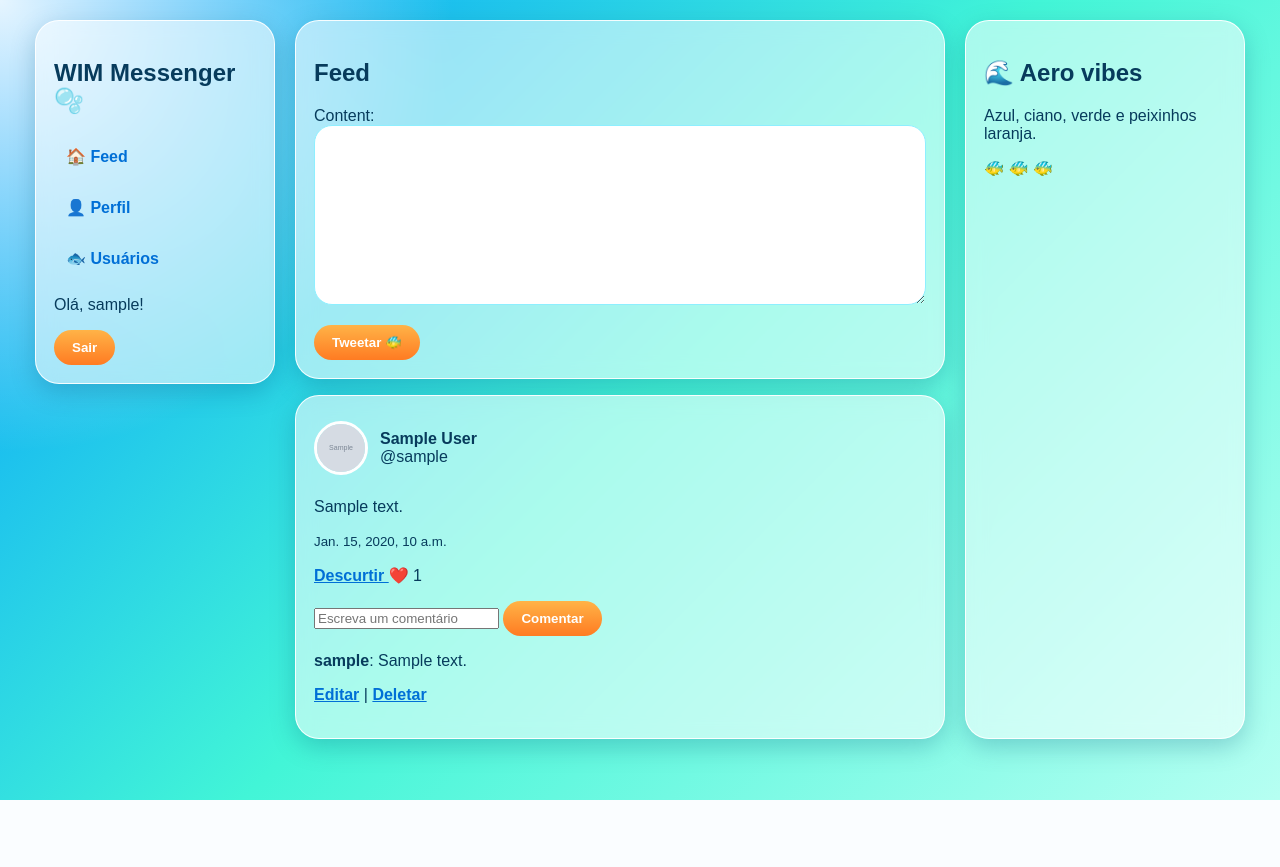
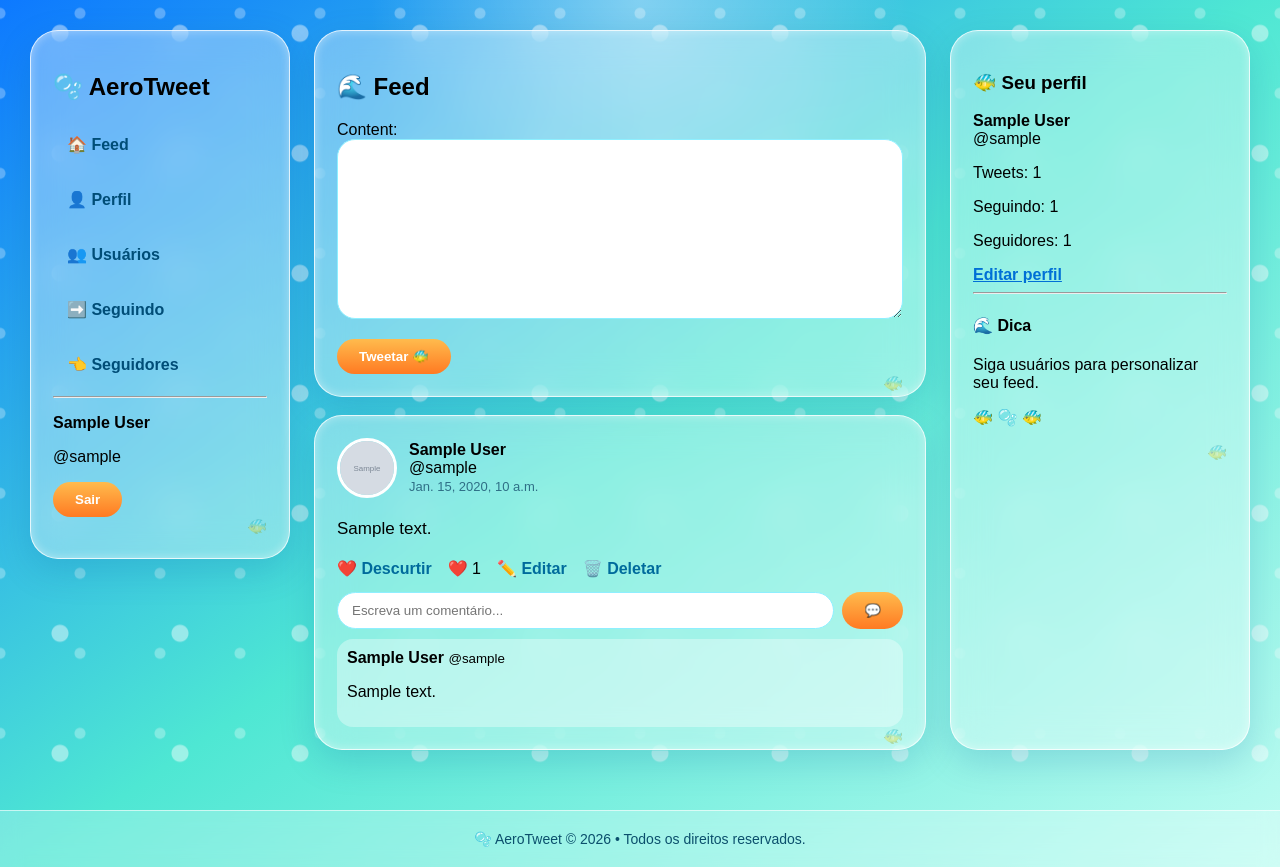
Before and after one commit to maluucodes/twitter-clone-ebac, a Django app: page / in a window 1280 px wide. Before the commit the page ends 800 px from the top, so only its background shows below. Run offline with Django 5.2, Linux system fonts and the light colour scheme; a user stored in the database is signed in; tables that the repository leaves empty hold one stand-in row (values such as "Sample post"); grey boxes marked "Sample" are stand-in pictures.

Commit message:
finished interface

```diff
--- a/static/css/style.css
+++ b/static/css/style.css
@@ -2,14 +2,18 @@
     box-sizing: border-box;
 }
 
-body {
-    margin: 0;
-    font-family: Arial, sans-serif;
-    color: #073b5c;
+body{
+    margin:0;
+    font-family:Arial,Helvetica,sans-serif;
     background:
-        radial-gradient(circle at top left, rgba(255, 255, 255, 0.9), transparent 30%),
-        linear-gradient(135deg, #0099ff, #42f5d7, #b6fff2);
-    min-height: 100vh;
+    radial-gradient(circle at top,#ffffff66,transparent 25%),
+    linear-gradient(
+        145deg,
+        #0d79ff,
+        #4ee7d3,
+        #bffcf2
+    );
+    min-height:100vh;
 }
 
 a {
@@ -17,32 +21,42 @@ a {
     font-weight: bold;
 }
 
-button {
-    cursor: pointer;
-    border: none;
-    border-radius: 999px;
-    padding: 10px 18px;
-    background: linear-gradient(180deg, #ffb347, #ff7b22);
-    color: white;
-    font-weight: bold;
+button{
+    border:none;
+    border-radius:999px;
+    padding:10px 22px;
+    background:
+    linear-gradient(
+        #ffbb4d,
+        #ff7a22
+    );
+    color:white;
+    font-weight:bold;
+    transition:.2s;
+}
+
+button:hover{
+    transform:scale(1.04);
 }
 
 .page {
     display: grid;
-    grid-template-columns: 240px minmax(0, 680px) 280px;
-    gap: 20px;
-    max-width: 1250px;
-    margin: 0 auto;
-    padding: 20px;
+    grid-template-columns: 260px 1fr 300px;
+    gap: 24px;
+    max-width: 1450px;
+    margin: auto;
+    padding: 30px;
 }
 
 .card {
-    background: rgba(255, 255, 255, 0.55);
-    border: 1px solid rgba(255, 255, 255, 0.9);
-    border-radius: 24px;
-    box-shadow: 0 8px 24px rgba(0, 80, 120, 0.25);
-    backdrop-filter: blur(10px);
-    padding: 18px;
+    background: rgba(255,255,255,.35);
+    border-radius: 28px;
+    border: 1px solid rgba(255,255,255,.8);
+    backdrop-filter: blur(18px);
+    padding: 22px;
+    box-shadow:
+        0 12px 35px rgba(0,90,160,.18),
+        inset 0 0 10px rgba(255,255,255,.4);
 }
 
 .sidebar {
@@ -56,16 +70,19 @@ button {
     margin-bottom: 20px;
 }
 
-.nav-link {
-    display: block;
-    padding: 12px;
-    margin-bottom: 8px;
-    border-radius: 18px;
-    text-decoration: none;
+.nav-link{
+    display:block;
+    padding:14px;
+    margin-bottom:8px;
+    border-radius:18px;
+    text-decoration:none;
+    color:#004d77;
 }
 
-.nav-link:hover {
-    background: rgba(255, 255, 255, 0.45);
+.nav-link:hover{
+    background:
+    rgba(255,255,255,.4);
+
 }
 
 .tweet-box textarea {
@@ -81,12 +98,12 @@ button {
     margin-top: 16px;
 }
 
-.avatar {
-    width: 54px;
-    height: 54px;
-    object-fit: cover;
-    border-radius: 50%;
-    border: 3px solid white;
+.avatar{
+    width:60px;
+    height:60px;
+    object-fit:cover;
+    border-radius:50%;
+    border:3px solid white;
 }
 
 .tweet-header {
@@ -103,13 +120,205 @@ button {
     display: block;
 }
 
-@media (max-width: 900px) {
+.tweet-card {
+    margin-top: 18px;
+}
+
+.tweet-header {
+    display: flex;
+    align-items: center;
+    gap: 12px;
+}
+
+.tweet-content {
+    font-size: 17px;
+    line-height: 1.5;
+    margin: 18px 0;
+}
+
+.tweet-date {
+    color: #2f6f86;
+    font-size: 13px;
+}
+
+.tweet-actions {
+    display: flex;
+    gap: 16px;
+    align-items: center;
+    flex-wrap: wrap;
+    margin-top: 12px;
+}
+
+.tweet-actions a {
+    color: #006b9c;
+    text-decoration: none;
+    font-weight: bold;
+}
+
+.comment-form {
+    display: flex;
+    gap: 8px;
+    margin-top: 14px;
+}
+
+.comment-form input {
+    flex: 1;
+    border-radius: 999px;
+    border: 1px solid #8eefff;
+    padding: 10px 14px;
+}
+
+.comment {
+    background: rgba(255,255,255,.35);
+    border-radius: 16px;
+    padding: 10px;
+    margin-top: 10px;
+}
+
+body::before {
+    content: "";
+    position: fixed;
+    inset: 0;
+    pointer-events: none;
+    background-image:
+        radial-gradient(circle, rgba(255,255,255,.45) 0 8px, transparent 9px),
+        radial-gradient(circle, rgba(255,255,255,.3) 0 5px, transparent 6px);
+    background-size: 120px 120px, 80px 80px;
+    animation: bubbles 18s linear infinite;
+}
+
+@keyframes bubbles {
+    from {
+        background-position: 0 100vh, 40px 100vh;
+    }
+    to {
+        background-position: 0 -100vh, 40px -100vh;
+    }
+}
+
+
+.card::after {
+    content: "🐠";
+    float: right;
+    opacity: .35;
+}
+
+.edit-form textarea {
+    width: 100%;
+    min-height: 120px;
+    border: 1px solid #8eefff;
+    border-radius: 22px;
+    padding: 16px;
+    font-size: 16px;
+    resize: vertical;
+    outline: none;
+    background: rgba(255,255,255,.65);
+    transition: .2s;
+}
+
+.edit-form textarea:focus {
+    border-color: #00b7ff;
+    box-shadow: 0 0 12px rgba(0,183,255,.35);
+}
+
+.edit-actions {
+    margin-top: 18px;
+}
+
+.edit-actions a {
+    display: inline-block;
+    margin-top: 14px;
+    text-decoration: none;
+    font-weight: bold;
+}
+
+.footer {
+    margin-top: 30px;
+    padding: 20px;
+    text-align: center;
+    color: #0b4f6c;
+    font-size: 14px;
+    background: #ffffff40;
+    backdrop-filter: blur(10px);
+    border-top: 1px solid #ffffff99;
+}
+
+.footer p {
+    margin: 0;
+}
+
+.mobile-menu {
+    display: none;
+}
+
+@media (max-width: 1100px) {
+
     .page {
         grid-template-columns: 1fr;
+        max-width: 760px;
+        padding: 18px;
     }
-
-    .sidebar,
-    .right-panel {
-        position: static;
+    .desktop-only {
+        display: none;
+    }
+    .mobile-menu {
+        display: block;
+        position: sticky;
+        top: 12px;
+        z-index: 999;
+        margin-bottom: 20px;
+        backdrop-filter: blur(16px);
+    }
+    .mobile-menu summary {
+        list-style: none;
+        cursor: pointer;
+        user-select: none;
+        padding: 16px 20px;
+        font-size: 22px;
+        font-weight: bold;
+        color: #004d77;
+        border-radius: 20px;
+        background: rgba(255,255,255,.35);
+        display: flex;
+        justify-content: space-between;
+        align-items: center;
+    }
+    .mobile-menu summary::-webkit-details-marker {
+        display: none;
+    }
+    .mobile-menu summary::after {
+        content: "▼";
+        font-size: 16px;
+        transition: .25s;
+    }
+    .mobile-menu[open] summary::after {
+        content: "▲";
+    }
+    .mobile-menu[open] summary {
+        margin-bottom: 20px;
     }
 }
+
+@media (max-width: 700px) {
+
+    .page {
+        grid-template-columns: 1fr;
+        padding: 12px;
+    }
+    .tweet-header {
+        align-items: flex-start;
+    }
+    .comment-form {
+        flex-direction: column;
+    }
+    .comment-form input {
+        width: 100%;
+    }
+    button {
+        width: 100%;
+    }
+    .mobile-menu summary {
+        font-size: 20px;
+        padding: 14px 18px;
+    }
+}
--- a/templates/accounts/followers_list.html
+++ b/templates/accounts/followers_list.html
@@ -5,10 +5,7 @@
 
     {% for profile in followers %}
         <article>
-            {% if profile.avatar %}
-                <img src="{{ profile.avatar.url }}" alt="Foto de perfil" width="50">
-            {% endif %}
-
+            {% include "includes/avatar.html" with profile=profile %}
             <p>
                 <strong>{{ profile.display_name|default:profile.user.username }}</strong>
                 @{{ profile.user.username }}
--- a/templates/accounts/following_list.html
+++ b/templates/accounts/following_list.html
@@ -5,10 +5,7 @@
 
     {% for profile in following %}
         <article>
-            {% if profile.avatar %}
-                <img src="{{ profile.avatar.url }}" alt="Foto de perfil" width="50">
-            {% endif %}
-
+            {% include "includes/avatar.html" with profile=profile %}
             <p>
                 <strong>{{ profile.display_name|default:profile.user.username }}</strong>
                 @{{ profile.user.username }}
--- a/templates/accounts/profile.html
+++ b/templates/accounts/profile.html
@@ -2,11 +2,7 @@
 
 {% block content %}
     <h2>Meu perfil</h2>
-
-    {% if user.profile.avatar %}
-        <img src="{{ user.profile.avatar.url }}" alt="Foto de perfil" width="120">
-    {% endif %}
-
+    {% include "includes/avatar.html" with profile=user.profile %}
     <p><strong>Nome:</strong> {{ user.profile.display_name|default:user.username }}</p>
     <p><strong>Usuário:</strong> @{{ user.username }}</p>
     <p><strong>Bio:</strong> {{ user.profile.bio|default:"Nenhuma bio ainda." }}</p>
--- a/templates/accounts/users_list.html
+++ b/templates/accounts/users_list.html
@@ -5,10 +5,7 @@
 
     {% for account in users %}
         <article>
-            {% if account.profile.avatar %}
-                <img src="{{ account.profile.avatar.url }}" alt="Foto de perfil" width="50">
-            {% endif %}
-
+            {% include "includes/avatar.html" with profile=account.profile %}
             <p>
                 <strong>{{ account.profile.display_name|default:account.username }}</strong>
                 @{{ account.username }}
--- a/templates/base.html
+++ b/templates/base.html
@@ -4,40 +4,37 @@
 <html lang="pt-br">
 <head>
     <meta charset="UTF-8">
-    <title>Twitter Clone Aero</title>
+    <meta name="viewport" content="width=device-width, initial-scale=1.0">
+    <title>AeroTweet</title>
     <link rel="stylesheet" href="{% static 'css/style.css' %}">
 </head>
 <body>
     <div class="page">
-        <aside class="card sidebar">
-            <h1 class="logo">WIM Messenger 🫧</h1>
-            {% if user.is_authenticated %}
-                <nav>
-                    <a class="nav-link" href="{% url 'feed' %}">🏠 Feed</a>
-                    <a class="nav-link" href="{% url 'profile' %}">👤 Perfil</a>
-                    <a class="nav-link" href="{% url 'users_list' %}">🐟 Usuários</a>
-                </nav>
-                <p>Olá, {{ user.username }}!</p>
-                <form action="{% url 'logout' %}" method="post">
-                    {% csrf_token %}
-                    <button type="submit">Sair</button>
-                </form>
-            {% else %}
-                <nav>
-                    <a class="nav-link" href="{% url 'login' %}">Entrar</a>
-                    <a class="nav-link" href="{% url 'register' %}">Criar conta</a>
-                </nav>
-            {% endif %}
-        </aside>
+        {% if user.is_authenticated %}
+            <aside class="card sidebar desktop-only">
+                {% include "includes/sidebar.html" %}
+            </aside>
+            <details class="card mobile-menu">
+                <summary>
+                    🫧 AeroTweet
+                </summary>
+                {% include "includes/sidebar.html" %}
+                <hr>
+                {% include "includes/right_panel.html" %}
+            </details>
+        {% endif %}
         <main>
             {% block content %}
             {% endblock %}
         </main>
-        <aside class="card right-panel">
-            <h2>🌊 Aero vibes</h2>
-            <p>Azul, ciano, verde e peixinhos laranja.</p>
-            <p class="orange-fish">🐠 🐠 🐠</p>
-        </aside>
+        {% if user.is_authenticated %}
+            <aside class="card right-panel desktop-only">
+                {% include "includes/right_panel.html" %}
+            </aside>
+        {% endif %}
     </div>
+    <footer class="footer">
+        <p>🫧 AeroTweet © 2026 • Todos os direitos reservados.</p>
+    </footer>
 </body>
 </html>
--- /dev/null
+++ b/templates/includes/avatar.html
@@ -0,0 +1,15 @@
+{% load static %}
+
+{% if profile.avatar %}
+    <img
+        class="avatar"
+        src="{{ profile.avatar.url }}"
+        alt="Foto de perfil"
+    >
+{% else %}
+    <img
+        class="avatar"
+        src="{% static 'images/msn-avatar.jfif' %}"
+        alt="Avatar padrão"
+    >
+{% endif %}
--- /dev/null
+++ b/templates/includes/right_panel.html
@@ -0,0 +1,22 @@
+<h3>🐠 Seu perfil</h3>
+<p>
+    <strong>{{ user.profile.display_name|default:user.username }}</strong>
+    <br>
+    @{{ user.username }}
+</p>
+
+<p>Tweets: {{ user.tweets.count }}</p>
+<p>Seguindo: {{ user.profile.following.count }}</p>
+<p>Seguidores: {{ user.profile.followers.count }}</p>
+
+<a href="{% url 'edit_profile' %}">
+    Editar perfil
+</a>
+<hr>
+<h4>🌊 Dica</h4>
+<p>
+    Siga usuários para personalizar seu feed.
+</p>
+<p class="fish-decoration">
+    🐠 🫧 🐠
+</p>
--- /dev/null
+++ b/templates/includes/sidebar.html
@@ -0,0 +1,19 @@
+<h1 class="logo">🫧 AeroTweet</h1>
+
+<nav>
+    <a class="nav-link" href="{% url 'feed' %}">🏠 Feed</a>
+    <a class="nav-link" href="{% url 'profile' %}">👤 Perfil</a>
+    <a class="nav-link" href="{% url 'users_list' %}">👥 Usuários</a>
+    <a class="nav-link" href="{% url 'following_list' %}">➡️ Seguindo</a>
+    <a class="nav-link" href="{% url 'followers_list' %}">👈 Seguidores</a>
+</nav>
+
+<hr>
+
+<p><strong>{{ user.profile.display_name|default:user.username }}</strong></p>
+<p>@{{ user.username }}</p>
+
+<form action="{% url 'logout' %}" method="post">
+    {% csrf_token %}
+    <button type="submit">Sair</button>
+</form>
--- a/templates/tweets/feed.html
+++ b/templates/tweets/feed.html
@@ -1,62 +1,95 @@
 {% extends "base.html" %}
+{% load static %}
 
 {% block content %}
+
 <section class="card tweet-box">
-        <h2>Feed</h2>
+    <h2>🌊 Feed</h2>
     <form method="post">
         {% csrf_token %}
         {{ form.as_p }}
         <button type="submit">Tweetar 🐠</button>
     </form>
 </section>
+
 {% for tweet in tweets %}
 <article class="card tweet-card">
     <div class="tweet-header">
-                {% if tweet.author.profile.avatar %}
-                    <img class="avatar" src="{{ tweet.author.profile.avatar.url }}" alt="Foto de perfil">
-                {% endif %}
-                <p>
-                    <strong>{{ tweet.author.profile.display_name|default:tweet.author.username }}</strong>
+        {% include "includes/avatar.html" with profile=tweet.author.profile %}
+        <div>
+            <strong>
+                {{ tweet.author.profile.display_name|default:tweet.author.username }}
+            </strong>
             <br>
             @{{ tweet.author.username }}
+            <br>
+            <small class="tweet-date">
+                {{ tweet.created_at }}
+            </small>
+        </div>
+    </div>
+    <p class="tweet-content">
+        {{ tweet.content }}
+    </p>
+    <div class="tweet-actions">
+        <a href="{% url 'like_tweet' tweet.id %}">
+            {% if user in tweet.likes.all %}
+                ❤️ Descurtir
+            {% else %}
+                🤍 Curtir
+            {% endif %}
+        </a>
+        <span>
+            ❤️ {{ tweet.likes.count }}
+        </span>
+        {% if tweet.author == user %}
+            <a href="{% url 'edit_tweet' tweet.id %}">
+                ✏️ Editar
+            </a>
+            <a href="{% url 'delete_tweet' tweet.id %}">
+                🗑️ Deletar
+            </a>
+        {% endif %}
+    </div>
+    <form
+        class="comment-form"
+        method="post"
+        action="{% url 'comment_tweet' tweet.id %}"
+    >
+        {% csrf_token %}
+        <input
+            type="text"
+            name="content"
+            placeholder="Escreva um comentário..."
+        >
+        <button type="submit">
+            💬
+        </button>
+    </form>
+    {% for comment in tweet.comments.all %}
+        <div class="comment">
+            <strong>
+                {{ comment.author.profile.display_name|default:comment.author.username }}
+            </strong>
+            <small>
+                @{{ comment.author.username }}
+            </small>
+            <p>
+                {{ comment.content }}
             </p>
         </div>
-            <p>{{ tweet.content }}</p>
-            <small>{{ tweet.created_at }}</small>
-            <p>
-                <a href="{% url 'like_tweet' tweet.id %}">
-                    {% if user in tweet.likes.all %}
-                        Descurtir
-                    {% else %}
-                        Curtir
-                    {% endif %}
-                </a>
-                ❤️ {{ tweet.likes.count }}
+    {% empty %}
+        <p style="opacity:.7;">
+            Nenhum comentário ainda.
         </p>
-            <form method="post" action="{% url 'comment_tweet' tweet.id %}">
-                {% csrf_token %}
-                <input type="text" name="content" placeholder="Escreva um comentário">
-                <button type="submit">Comentar</button>
-            </form>
-            {% for comment in tweet.comments.all %}
-                <p>
-                    <strong>{{ comment.author.username }}</strong>:
-                    {{ comment.content }}
-                </p>
-            {% empty %}
-                <p>Nenhum comentário ainda.</p>
     {% endfor %}
-            {% if tweet.author == user %}
-                <p>
-                    <a href="{% url 'edit_tweet' tweet.id %}">Editar</a>
-                    |
-                    <a href="{% url 'delete_tweet' tweet.id %}">Deletar</a>
-                </p>
-            {% endif %}
 </article>
 {% empty %}
 <section class="card">
-            <p>Nenhum tweet ainda.</p>
+    <h3>🐠 Seu feed está vazio</h3>
+    <p>
+        Siga algumas pessoas ou publique seu primeiro tweet.
+    </p>
 </section>
 {% endfor %}
 {% endblock %}
```
Also changed, not shown: templates/tweets/edit_tweet.html (+15 -7 lines), static/images/msn-avatar.jfif (added). Lines whose indentation alone changed are shown as unchanged.
